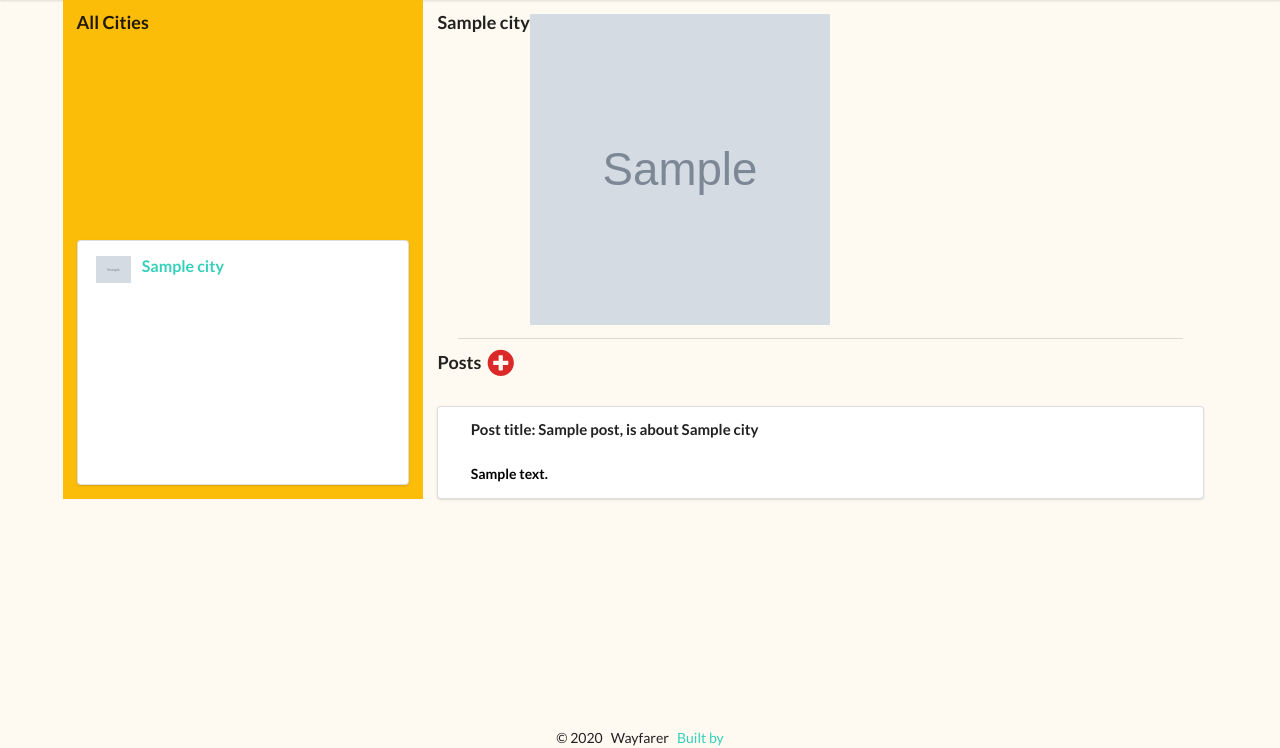
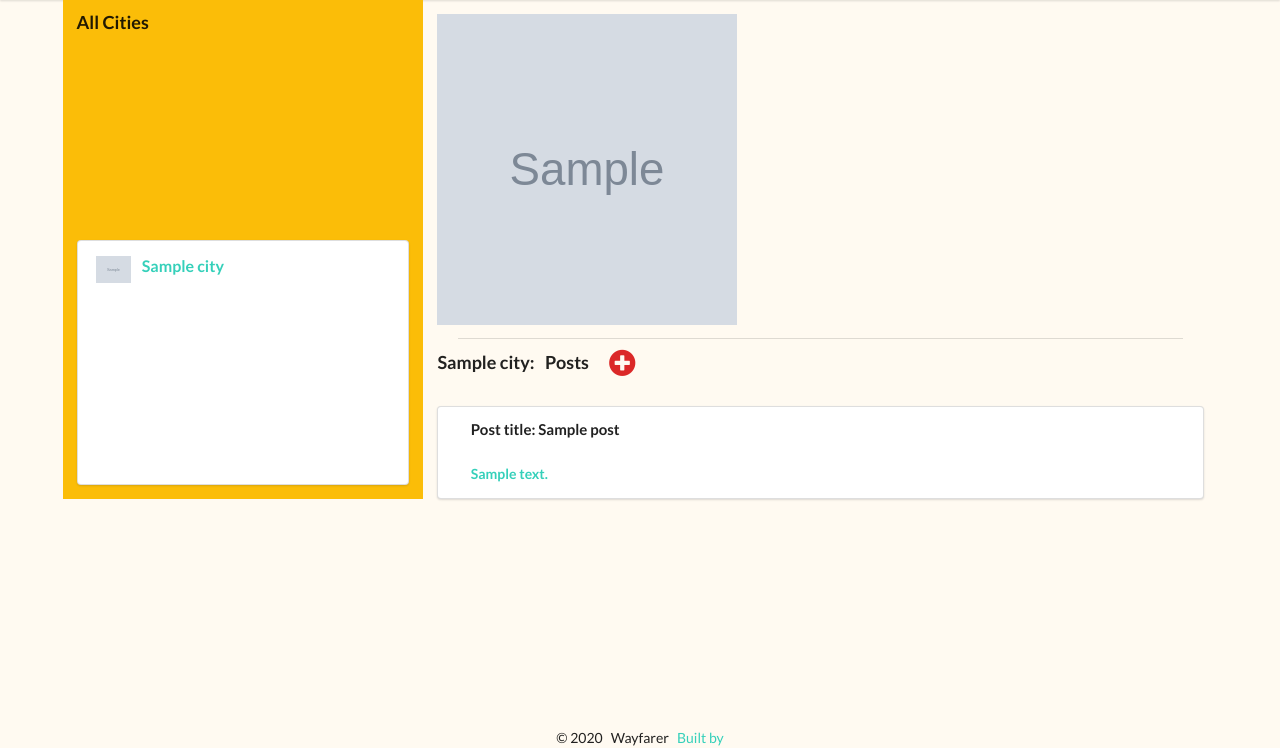
Before and after one commit to danlehner/wayfarer, a Django app: page /cities/1/ in a window 1280 px wide. Shown: the part 52-800 px from the top of the page. Run offline with Django 3.2, Linux system fonts and the light colour scheme; tables that the repository leaves empty hold one stand-in row (values such as "Sample post"); grey boxes marked "Sample" are stand-in pictures; some libraries are stand-ins or nearby versions.

Commit message:
adds ability to add a new post from the cities show page. Updates cities show page to link the posts to the post show page

```diff
--- a/main_app/static/styles/main.css
+++ b/main_app/static/styles/main.css
@@ -124,7 +124,6 @@ span:link {
     width: 100%;
 }
 
-
 #city_head {
     height: 300px !important;
 }
--- a/main_app/templates/cities/show.html
+++ b/main_app/templates/cities/show.html
@@ -15,26 +15,26 @@
             {% endfor %}
         </div>
     </div>
-
     <!-- RIGHT POST SHOW -->
     <div class="ui eleven wide column">
         <div class="ui vertically divided relaxed grid container">
             <div class="ui right floated row">
-                <div class="ui header" id="city_head">{{city.name}}</div>
+                <div class="ui header" id="city_head"></div>
                 <img src="{{city.image}}" alt="{{city.name}}" class="ui medium image">
             </div>
             <div class="row">
-                <div class="ui header">Posts
-                    <i class="right floated red plus circle icon" id="app_post"></i>
+                <div class="ui header">{{city.name}}: &nbsp Posts
+                   &nbsp &nbsp <i class="right floated red plus circle icon" id="app_post"></i>
                 </div>
             </div>
                 <div class="ui vertical menu" id="post_menu">
                 {% for post in posts %}
-                    <a href="/posts/{{ post.id }}" class="item" >
-                        <h4 class="ui header">Post title: {{ post.title }}, is about {{ post.city }}</h4>
+                    <div class="item">
+                        <a href="/posts/{{ post.id }}" >
+                        <h4 class="ui header">Post title: {{ post.title }}</h4>
                         <h5>{{ post.text }}</h5>
                     </a>
-                </div>
+                    </div>
                 {% endfor %}
                 </div>
             </div>
@@ -46,9 +46,12 @@
 <div class="ui post modal">
     <i class="close icon"></i>
     <div class="header">Add Post</div>
-        <div class="content">
+    <div class="content">
+        <form action= "{% url 'post_new' %}" method="POST">
             {% csrf_token %}
             {{ post_form.as_p}}
-        </div>
+            <input type="submit" class="ui green button" value="new post">
+        </form>
+    </div>
 </div>
 {% endblock content %}
--- a/main_app/views.py
+++ b/main_app/views.py
@@ -22,7 +22,8 @@ def city_show(request, city_id):
   city = City.objects.get(id = city_id)
   towns = City.objects.all()
   posts = city.post_set.all()
-  context = {'city': city, 'title': city.name, 'towns': towns, 'posts': posts}
+  post_form = Post_Form(request.POST)
+  context = {'city': city, 'title': city.name, 'towns': towns, 'posts': posts, 'post_form': post_form }
   return render(request, 'cities/show.html', context)
 
 
```
